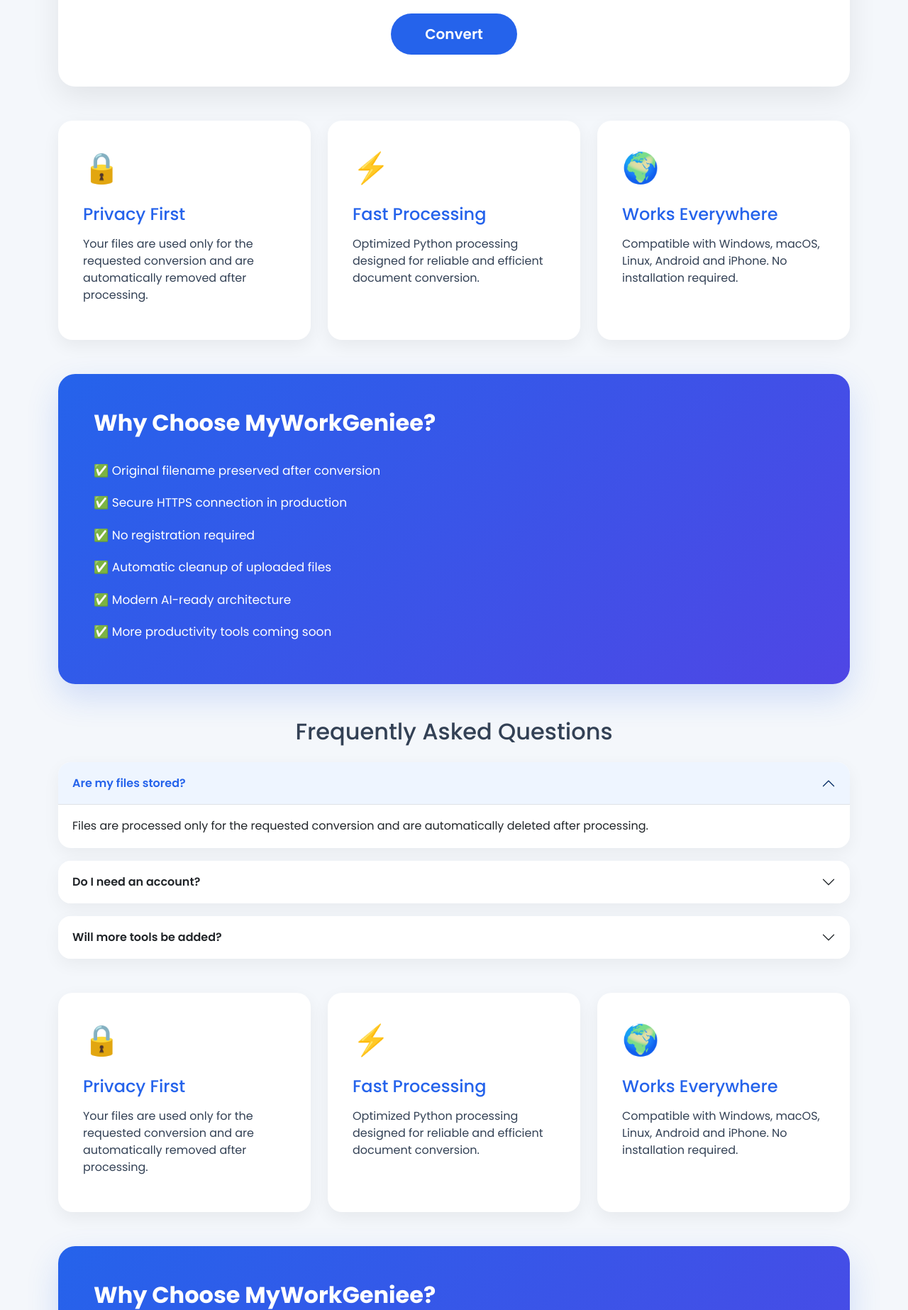
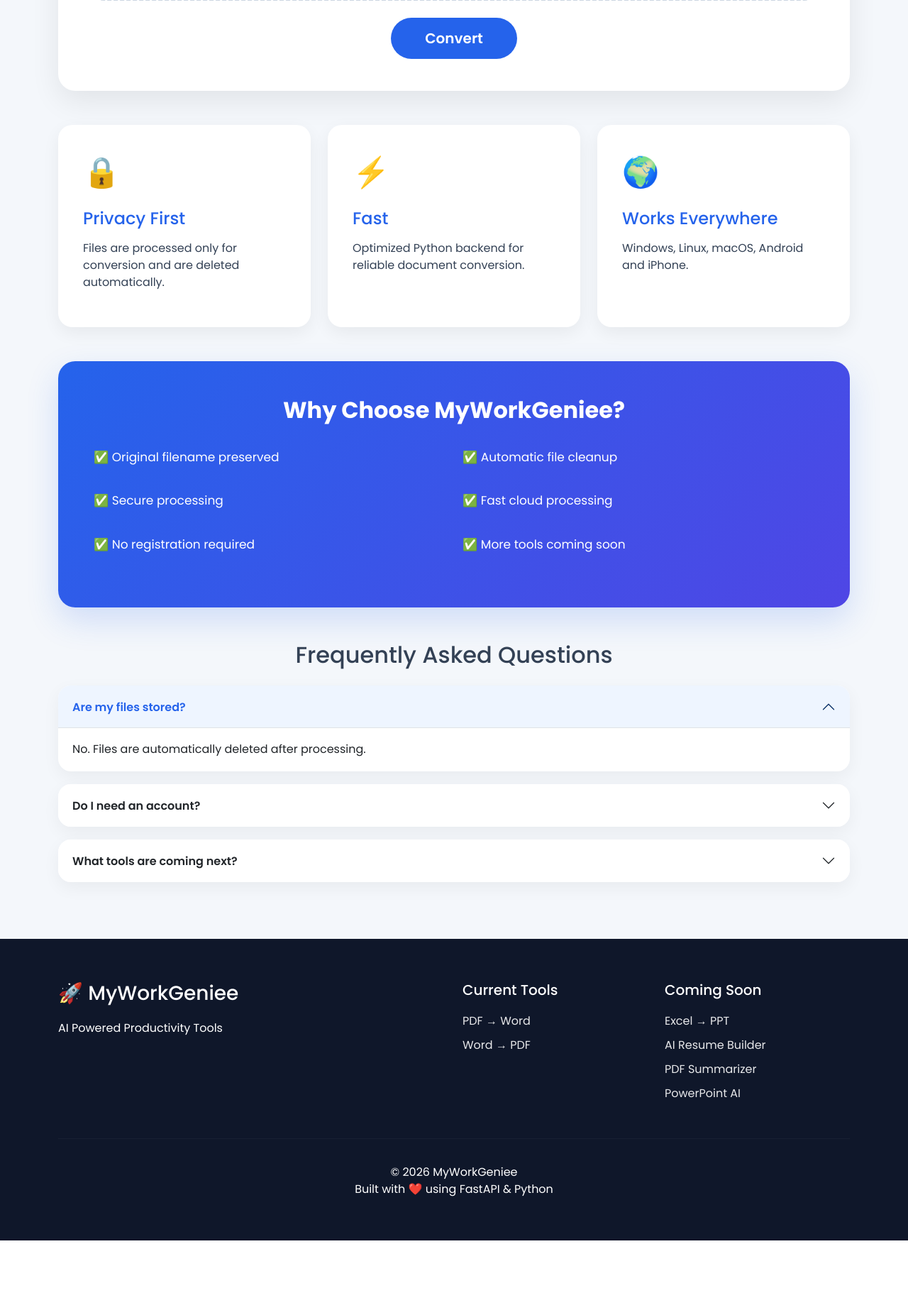
Before and after one commit to sedhu9884/myworkgenie, a FastAPI app: page / in a window 1280 px wide. Shown: the part 1158-3004 px from the top of the page at 71% size. After the commit the page ends 2906 px from the top, so only its background shows below. Run offline with FastAPI, Linux system fonts and the light colour scheme; some libraries are stand-ins or nearby versions.

Commit message:
Fixed index page

```diff
--- a/templates/index.html
+++ b/templates/index.html
@@ -9,54 +9,37 @@
         name="viewport"
         content="width=device-width, initial-scale=1.0">
 
-    <title>
-
-        MyWorkGeniee | AI Productivity Toolkit
-
-    </title>
+    <title>MyWorkGeniee</title>
 
     <meta
         name="description"
-        content="Convert PDF to Word, Word to PDF and more. Secure document conversion.">
+        content="Convert PDF to Word, Word to PDF and more.">
 
     <link
         href="https://cdn.jsdelivr.net/npm/bootstrap@5.3.7/dist/css/bootstrap.min.css"
         rel="stylesheet">
 
     <link
+        href="https://fonts.googleapis.com/css2?family=Poppins:wght@300;400;500;600;700&display=swap"
+        rel="stylesheet">
+
+    <link
         rel="stylesheet"
         href="/static/css/style.css">
-
-    <link
-        rel="preconnect"
-        href="https://fonts.googleapis.com">
-
-    <link
-        rel="preconnect"
-        href="https://fonts.gstatic.com"
-        crossorigin>
-
-    <link
-        href="https://fonts.googleapis.com/css2?family=Poppins:wght@300;400;500;600;700&display=swap"
-        rel="stylesheet">
 
 </head>
 
 <body>
 
-<!-- NAVBAR -->
-
 <nav class="navbar navbar-expand-lg bg-white shadow-sm">
 
     <div class="container">
 
-<a class="navbar-brand fw-bold fs-3 text-primary">
+        <a class="navbar-brand fw-bold fs-2 text-primary">
 
             🚀 MyWorkGeniee
 
         </a>
-
-<div class="ms-auto">
 
         <span class="badge bg-success">
 
@@ -66,17 +49,12 @@ Version 1.0
 
     </div>
 
-</div>
-
 </nav>
 
 
-
-<!-- HERO -->
-
 <section class="hero">
 
-<div class="container">
+    <div class="container text-center">
 
         <h1>
 
@@ -92,20 +70,13 @@ Securely
 
         <p>
 
-Fast.
-
-Private.
-
-No Registration.
-
-Works Everywhere.
+            Fast • Private • No Registration • Works Everywhere
 
         </p>
 
     </div>
 
 </section>
-
 
 
 <section class="container my-5">
@@ -125,6 +96,16 @@ Choose a conversion type and upload your file.
 </p>
 
 
+<form
+    id="uploadForm"
+    enctype="multipart/form-data">
+
+<input
+    type="hidden"
+    id="selectedTool"
+    name="tool"
+    value="pdf_to_word">
+
 
 <div class="mb-4">
 
@@ -135,9 +116,7 @@ Choose Conversion
 </label>
 
 <select
-
     class="form-select form-select-lg"
-
     id="tool">
 
 <option value="pdf_to_word">
@@ -157,30 +136,9 @@ Word → PDF
 </div>
 
 
-
-<form
-
-id="uploadForm"
-
-enctype="multipart/form-data">
-
-<input
-
-type="hidden"
-
-id="selectedTool"
-
-name="tool"
-
-value="pdf_to_word">
-
-
-
 <div
-
-class="upload-box"
-
-id="dropArea">
+    id="dropArea"
+    class="upload-box">
 
 <div class="upload-icon">
 
@@ -201,11 +159,8 @@ or
 </p>
 
 <button
-
     type="button"
-
     class="btn btn-outline-primary"
-
     id="browseBtn">
 
 Browse Files
@@ -213,19 +168,12 @@ Browse Files
 </button>
 
 <input
-
+    id="fileInput"
     type="file"
-
-id="fileInput"
-
     hidden>
 
-
-
 <div
-
     id="selectedFile"
-
     class="mt-4 fw-semibold">
 
 </div>
@@ -233,15 +181,11 @@ class="mt-4 fw-semibold">
 </div>
 
 
-
 <div class="text-center mt-4">
 
 <button
-
+    id="convertBtn"
     class="btn btn-primary btn-lg px-5"
-
-id="convertBtn"
-
     type="submit">
 
 Convert
@@ -249,7 +193,6 @@ Convert
 </button>
 
 </div>
-        </form>
 
         <!-- Loading -->
 
@@ -258,10 +201,12 @@ Convert
             class="text-center mt-5"
             style="display:none;">
 
-            <div class="spinner-border text-primary spinner-lg">
+            <div class="spinner-border text-primary">
 
                 <span class="visually-hidden">
+
                     Loading...
+
                 </span>
 
             </div>
@@ -312,10 +257,11 @@ Convert
 
         </div>
 
+    </form>
+
 </div>
 
 </section>
-
 
 
 <!-- FEATURES -->
@@ -324,7 +270,7 @@ Convert
 
 <div class="row g-4">
 
-<div class="col-lg-4">
+<div class="col-md-4">
 
 <div class="feature-card">
 
@@ -342,7 +288,7 @@ Privacy First
 
 <p>
 
-Your files are used only for the requested conversion and are automatically removed after processing.
+Files are processed only for conversion and are deleted automatically.
 
 </p>
 
@@ -351,8 +297,7 @@ Your files are used only for the requested conversion and are automatically remo
 </div>
 
 
-
-<div class="col-lg-4">
+<div class="col-md-4">
 
 <div class="feature-card">
 
@@ -364,13 +309,13 @@ Your files are used only for the requested conversion and are automatically remo
 
 <h4>
 
-Fast Processing
+Fast
 
 </h4>
 
 <p>
 
-Optimized Python processing designed for reliable and efficient document conversion.
+Optimized Python backend for reliable document conversion.
 
 </p>
 
@@ -379,8 +324,7 @@ Optimized Python processing designed for reliable and efficient document convers
 </div>
 
 
-
-<div class="col-lg-4">
+<div class="col-md-4">
 
 <div class="feature-card">
 
@@ -398,7 +342,7 @@ Works Everywhere
 
 <p>
 
-Compatible with Windows, macOS, Linux, Android and iPhone. No installation required.
+Windows, Linux, macOS, Android and iPhone.
 
 </p>
 
@@ -410,55 +354,39 @@ Compatible with Windows, macOS, Linux, Android and iPhone. No installation requi
 
 </section>
 
-
-
-<!-- WHY US -->
+<!-- WHY MYWORKGENIEE -->
 
 <section class="container mb-5">
 
     <div class="info-box">
 
-<h2>
+        <h2 class="text-center mb-4">
 
             Why Choose MyWorkGeniee?
 
         </h2>
 
-<ul>
+        <div class="row">
 
-<li>
+            <div class="col-md-6">
 
-✅ Original filename preserved after conversion
+                <ul class="list-unstyled">
+
+                    <li class="mb-3">
+
+                        ✅ Original filename preserved
 
                     </li>
 
-<li>
+                    <li class="mb-3">
 
-✅ Secure HTTPS connection in production
+                        ✅ Secure processing
 
                     </li>
 
-<li>
+                    <li class="mb-3">
 
                         ✅ No registration required
-
-</li>
-
-<li>
-
-✅ Automatic cleanup of uploaded files
-
-</li>
-
-<li>
-
-✅ Modern AI-ready architecture
-
-</li>
-
-<li>
-
-✅ More productivity tools coming soon
 
                     </li>
 
@@ -466,8 +394,37 @@ Why Choose MyWorkGeniee?
 
             </div>
 
+            <div class="col-md-6">
+
+                <ul class="list-unstyled">
+
+                    <li class="mb-3">
+
+                        ✅ Automatic file cleanup
+
+                    </li>
+
+                    <li class="mb-3">
+
+                        ✅ Fast cloud processing
+
+                    </li>
+
+                    <li class="mb-3">
+
+                        ✅ More tools coming soon
+
+                    </li>
+
+                </ul>
+
+            </div>
+
+        </div>
+
+    </div>
+
 </section>
-
 
 
 <!-- FAQ -->
@@ -480,7 +437,10 @@ Frequently Asked Questions
 
 </h2>
 
-<div class="accordion" id="faqAccordion">
+<div
+    class="accordion"
+    id="faqAccordion">
+
 
 <div class="accordion-item">
 
@@ -488,6 +448,7 @@ Frequently Asked Questions
 
 <button
     class="accordion-button"
+    type="button"
     data-bs-toggle="collapse"
     data-bs-target="#faq1">
 
@@ -503,7 +464,9 @@ class="accordion-collapse collapse show">
 
 <div class="accordion-body">
 
-Files are processed only for the requested conversion and are automatically deleted after processing.
+No.
+
+Files are automatically deleted after processing.
 
 </div>
 
@@ -512,13 +475,13 @@ Files are processed only for the requested conversion and are automatically dele
 </div>
 
 
-
 <div class="accordion-item">
 
 <h2 class="accordion-header">
 
 <button
     class="accordion-button collapsed"
+    type="button"
     data-bs-toggle="collapse"
     data-bs-target="#faq2">
 
@@ -534,7 +497,9 @@ class="accordion-collapse collapse">
 
 <div class="accordion-body">
 
-No. All current tools are available without creating an account.
+No.
+
+Everything currently works without registration.
 
 </div>
 
@@ -543,17 +508,17 @@ No. All current tools are available without creating an account.
 </div>
 
 
-
 <div class="accordion-item">
 
 <h2 class="accordion-header">
 
 <button
     class="accordion-button collapsed"
+    type="button"
     data-bs-toggle="collapse"
     data-bs-target="#faq3">
 
-Will more tools be added?
+What tools are coming next?
 
 </button>
 
@@ -565,7 +530,7 @@ class="accordion-collapse collapse">
 
 <div class="accordion-body">
 
-Yes. Future updates will include Excel, PowerPoint, AI productivity tools and many more.
+Excel, PowerPoint, Image, AI and Automation tools are coming soon.
 
 </div>
 
@@ -577,330 +542,93 @@ Yes. Future updates will include Excel, PowerPoint, AI productivity tools and ma
 
 </section>
 
-        </form>
+<!-- FOOTER -->
 
-        <!-- Loading -->
+<footer class="footer">
 
-        <div
-            id="loadingSection"
-            class="text-center mt-5"
-            style="display:none;">
+    <div class="container">
 
-            <div class="spinner-border text-primary spinner-lg">
+        <div class="row">
 
-                <span class="visually-hidden">
-                    Loading...
-                </span>
+            <div class="col-lg-6">
 
-            </div>
+                <h3>
 
-            <h4 class="mt-4">
+                    🚀 MyWorkGeniee
 
-                Converting your document...
+                </h3>
 
-            </h4>
+                <p>
 
-            <p class="text-muted">
-
-                Please wait while we securely process your file.
+                    AI Powered Productivity Tools
 
                 </p>
 
             </div>
 
-
-        <!-- Success -->
-
-        <div
-            id="successSection"
-            class="alert alert-success mt-4"
-            style="display:none;">
+            <div class="col-lg-3">
 
                 <h5>
 
-                ✅ Conversion Complete
+                    Current Tools
 
                 </h5>
 
-            <p>
+                <ul class="footer-links">
 
-                Your download should begin automatically.
+                    <li>PDF → Word</li>
 
-            </p>
+                    <li>Word → PDF</li>
+
+                </ul>
 
             </div>
 
+            <div class="col-lg-3">
 
-        <!-- Error -->
+                <h5>
 
-        <div
-            id="errorSection"
-            class="alert alert-danger mt-4"
-            style="display:none;">
+                    Coming Soon
+
+                </h5>
+
+                <ul class="footer-links">
+
+                    <li>Excel → PPT</li>
+
+                    <li>AI Resume Builder</li>
+
+                    <li>PDF Summarizer</li>
+
+                    <li>PowerPoint AI</li>
+
+                </ul>
 
             </div>
 
         </div>
 
-</section>
+        <hr>
 
+        <div class="text-center">
 
+            © 2026 MyWorkGeniee
 
-<!-- FEATURES -->
+            <br>
 
-<section class="container mb-5">
-
-<div class="row g-4">
-
-<div class="col-lg-4">
-
-<div class="feature-card">
-
-<div class="feature-icon">
-
-🔒
-
-</div>
-
-<h4>
-
-Privacy First
-
-</h4>
-
-<p>
-
-Your files are used only for the requested conversion and are automatically removed after processing.
-
-</p>
+            Built with ❤️ using FastAPI & Python
 
         </div>
 
     </div>
 
+</footer>
 
 
-<div class="col-lg-4">
+<script src="https://cdn.jsdelivr.net/npm/bootstrap@5.3.7/dist/js/bootstrap.bundle.min.js"></script>
 
-<div class="feature-card">
+<script src="/static/js/script.js?v=2"></script>
 
-<div class="feature-icon">
+</body>
 
-⚡
-
-</div>
-
-<h4>
-
-Fast Processing
-
-</h4>
-
-<p>
-
-Optimized Python processing designed for reliable and efficient document conversion.
-
-</p>
-
-</div>
-
-</div>
-
-
-
-<div class="col-lg-4">
-
-<div class="feature-card">
-
-<div class="feature-icon">
-
-🌍
-
-</div>
-
-<h4>
-
-Works Everywhere
-
-</h4>
-
-<p>
-
-Compatible with Windows, macOS, Linux, Android and iPhone. No installation required.
-
-</p>
-
-</div>
-
-</div>
-
-</div>
-
-</section>
-
-
-
-<!-- WHY US -->
-
-<section class="container mb-5">
-
-<div class="info-box">
-
-<h2>
-
-Why Choose MyWorkGeniee?
-
-</h2>
-
-<ul>
-
-<li>
-
-✅ Original filename preserved after conversion
-
-</li>
-
-<li>
-
-✅ Secure HTTPS connection in production
-
-</li>
-
-<li>
-
-✅ No registration required
-
-</li>
-
-<li>
-
-✅ Automatic cleanup of uploaded files
-
-</li>
-
-<li>
-
-✅ Modern AI-ready architecture
-
-</li>
-
-<li>
-
-✅ More productivity tools coming soon
-
-</li>
-
-</ul>
-
-</div>
-
-</section>
-
-
-
-<!-- FAQ -->
-
-<section class="container mb-5">
-
-<h2 class="text-center mb-4">
-
-Frequently Asked Questions
-
-</h2>
-
-<div class="accordion" id="faqAccordion">
-
-<div class="accordion-item">
-
-<h2 class="accordion-header">
-
-<button
-class="accordion-button"
-data-bs-toggle="collapse"
-data-bs-target="#faq1">
-
-Are my files stored?
-
-</button>
-
-</h2>
-
-<div
-id="faq1"
-class="accordion-collapse collapse show">
-
-<div class="accordion-body">
-
-Files are processed only for the requested conversion and are automatically deleted after processing.
-
-</div>
-
-</div>
-
-</div>
-
-
-
-<div class="accordion-item">
-
-<h2 class="accordion-header">
-
-<button
-class="accordion-button collapsed"
-data-bs-toggle="collapse"
-data-bs-target="#faq2">
-
-Do I need an account?
-
-</button>
-
-</h2>
-
-<div
-id="faq2"
-class="accordion-collapse collapse">
-
-<div class="accordion-body">
-
-No. All current tools are available without creating an account.
-
-</div>
-
-</div>
-
-</div>
-
-
-
-<div class="accordion-item">
-
-<h2 class="accordion-header">
-
-<button
-class="accordion-button collapsed"
-data-bs-toggle="collapse"
-data-bs-target="#faq3">
-
-Will more tools be added?
-
-</button>
-
-</h2>
-
-<div
-id="faq3"
-class="accordion-collapse collapse">
-
-<div class="accordion-body">
-
-Yes. Future updates will include Excel, PowerPoint, AI productivity tools and many more.
-
-</div>
-
-</div>
-
-</div>
-
-</div>
-
-</section>
+</html>
```
Lines whose indentation alone changed are shown as unchanged.
